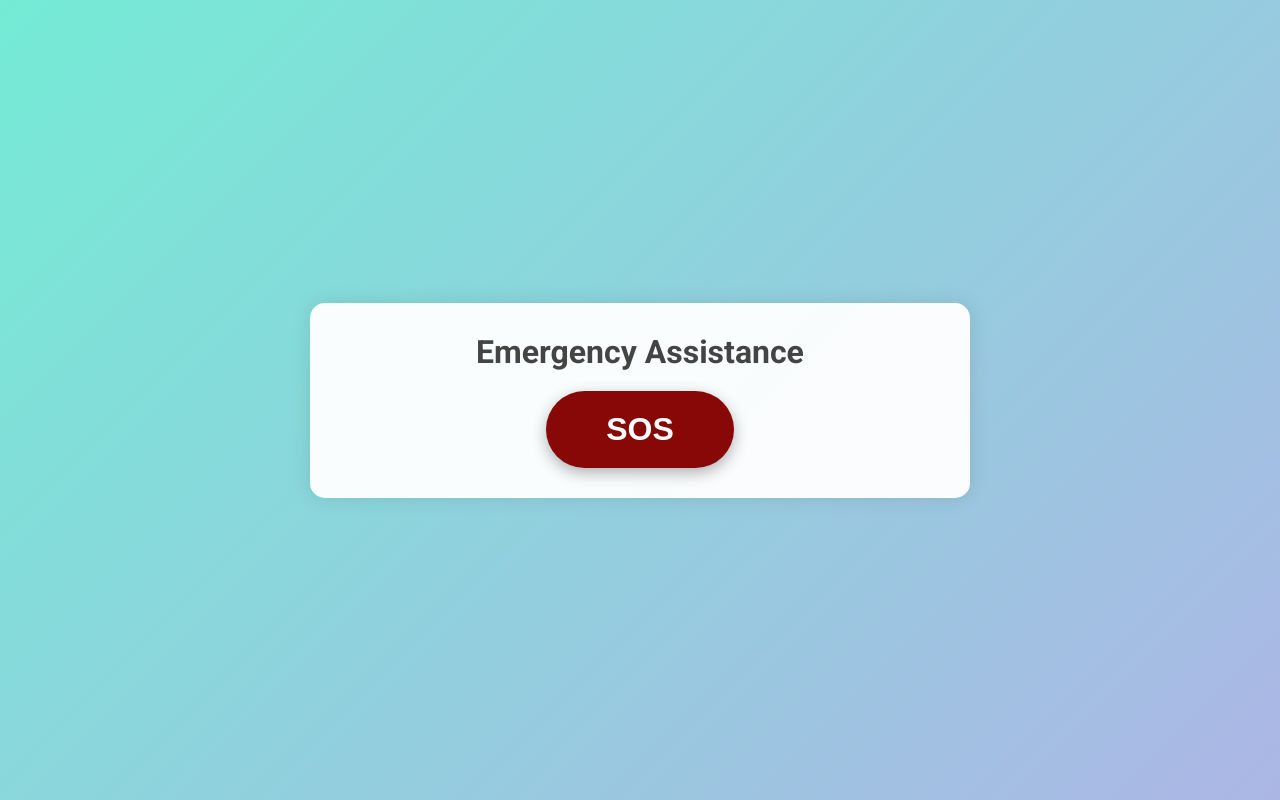
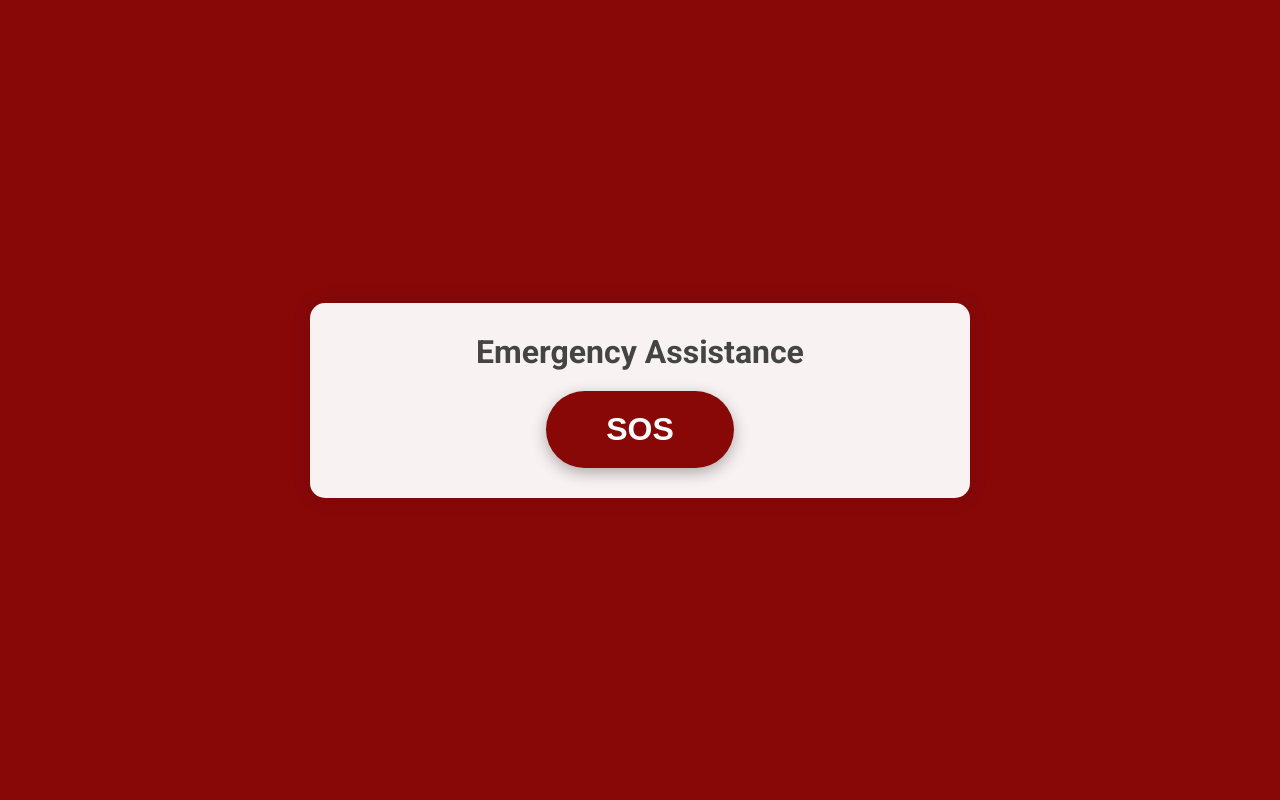
Before and after one commit to megautam18/idtproj, a plain HTML site: page emer.html in a window 1280 px wide. Drawn offline with Linux system fonts and the light colour scheme; some packages are replaced by stand-ins of ours.

Commit message:
Update emer.css

```diff
--- a/emer.css
+++ b/emer.css
@@ -2,7 +2,7 @@
 
 body {
     font-family: 'Roboto', sans-serif;
-    background: linear-gradient(135deg, #74ebd5, #acb6e5);
+    background: #880808;
     display: flex;
     justify-content: center;
     align-items: center;
```
